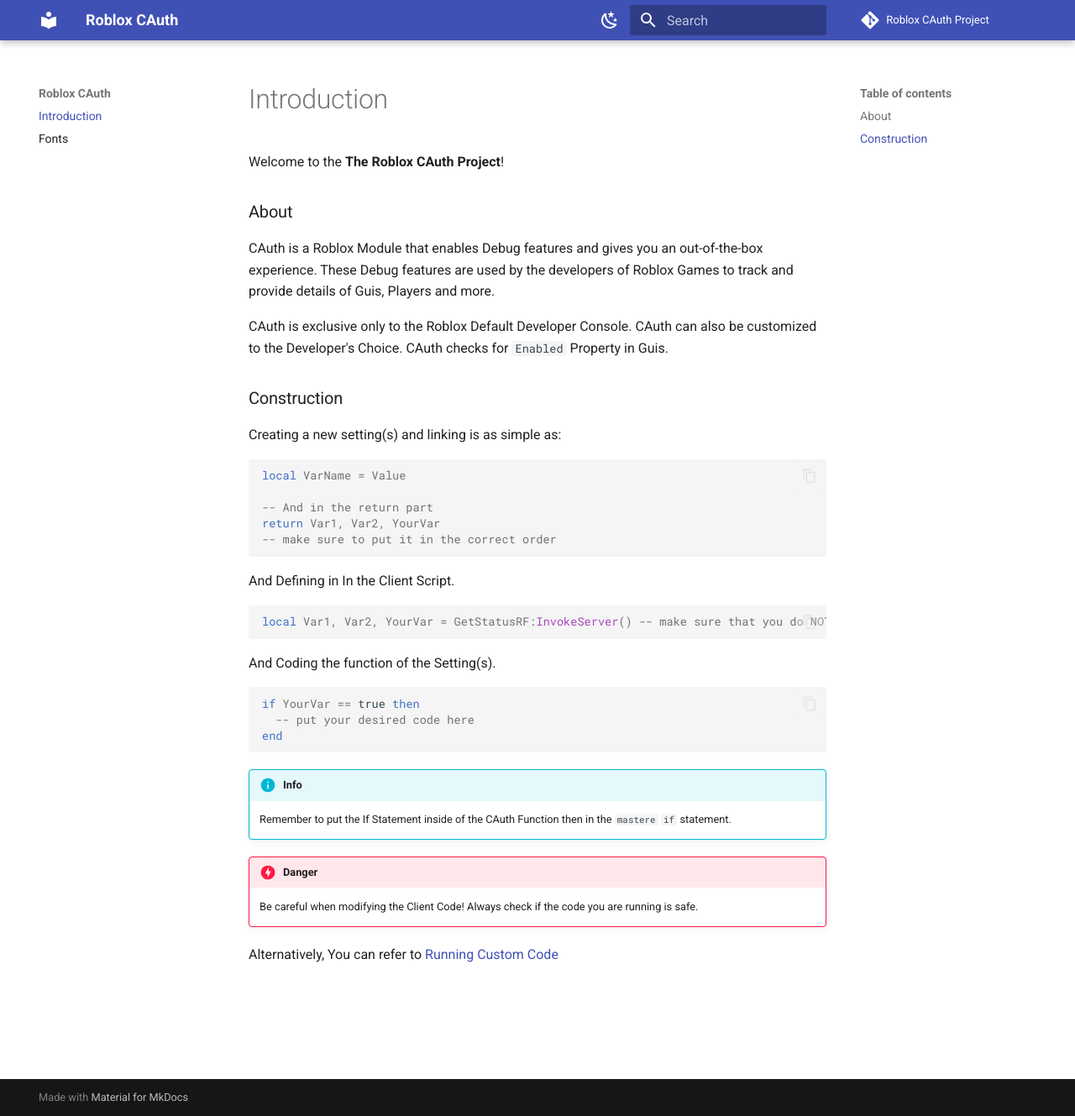
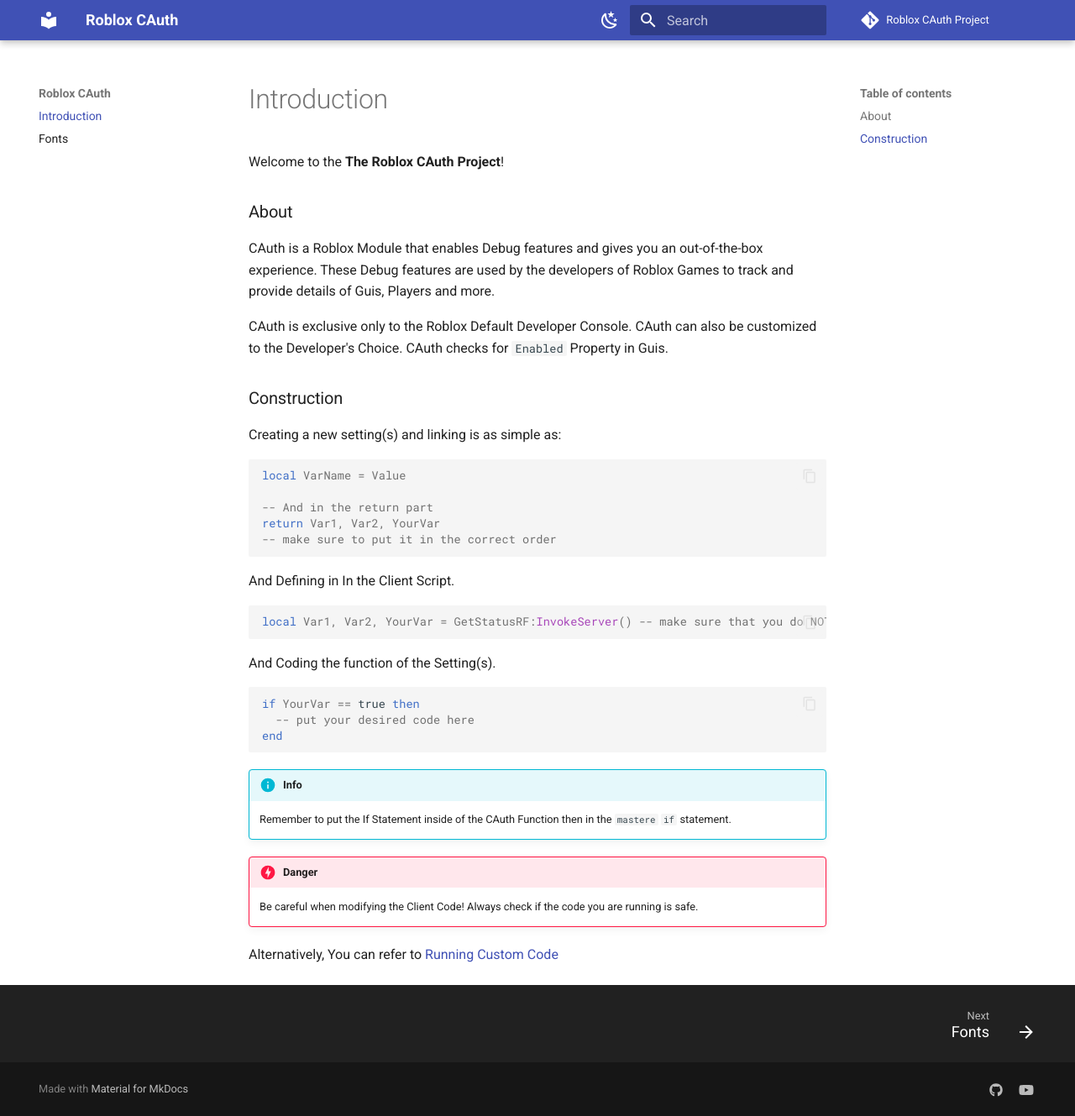
Before and after one commit to LegitCirtuitz/rblxcauth, an MkDocs documentation site: the page built from docs/index.md, in a window 1280 px wide and 1329 px high. Shown: the whole window at 84% size. Built offline with MkDocs 1.6.1 and Material for MkDocs 9.7.7, drawn with Linux system fonts in a browser that asks for light colours; comment, search, counter and statistics services are not loaded.

Commit message:
Update mkdocs.yml

```diff
--- a/mkdocs.yml
+++ b/mkdocs.yml
@@ -6,6 +6,7 @@
   name: material
   features:
     - content.code.copy
+    - navigation.footer
   palette:
     - scheme: default
       primary: indigo
@@ -25,5 +26,9 @@
   - pymdownx.superfences
   - pymdownx.highlight:
       anchor_linenums: true
-extra_css:
-  - assets/css/extras.css
+extra:
+  social:
+    - icon: fontawesome/brands/github
+      link: https://github.com/LegitCirtuitz
+    - icon: fontawesome/brands/youtube
+      link: https://youtube.com/@ItsCirtuitz
```
